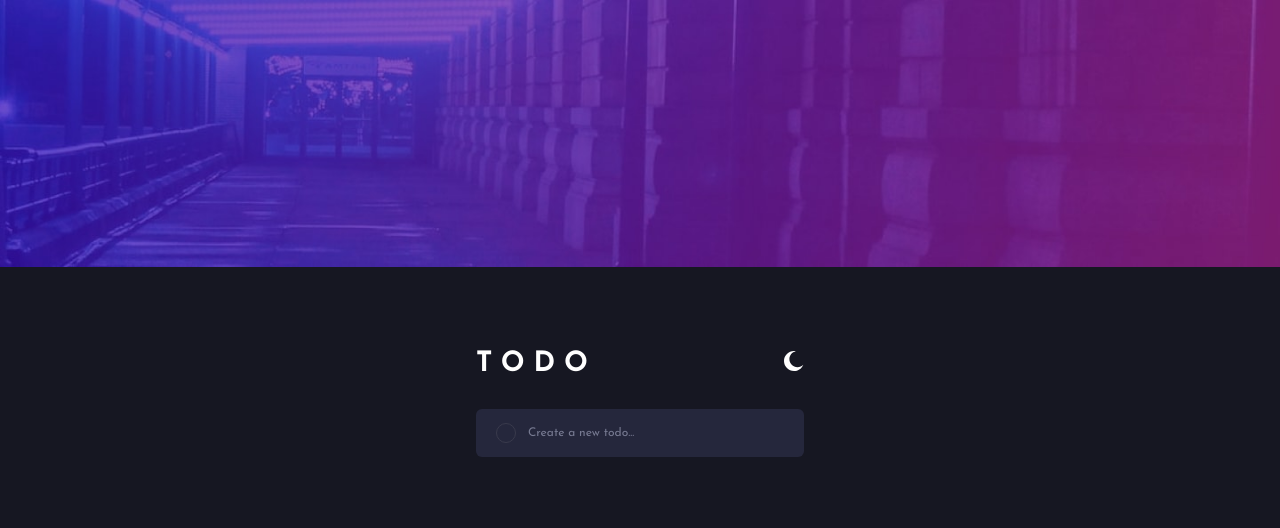
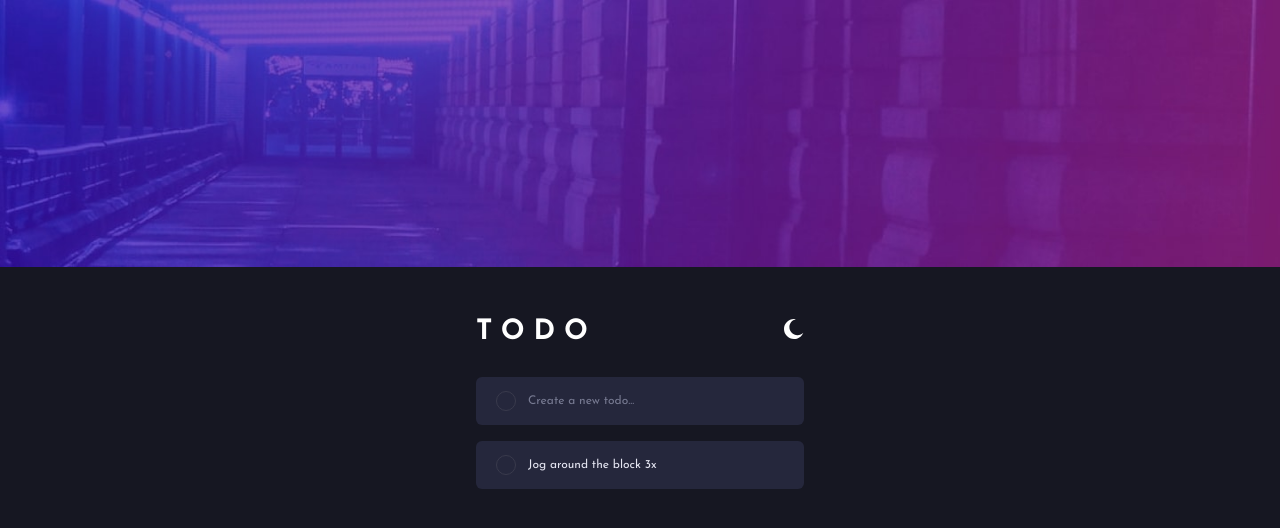
Before and after one commit to YokoMentor/todo-app, a Next.js app: page / in a window 1280 px wide. Shown: the top 528 px of the page. Built offline with nearby package versions, Linux system fonts and the light colour scheme.

Commit message:
Created initial layout for todo list item

```diff
--- a/app/page.module.css
+++ b/app/page.module.css
@@ -15,7 +15,8 @@
 }
 
 .icon_check {
-  background-image: url('../public/icon-check.svg');
+  background-image: url('../public/icon-check.svg'), linear-gradient(to bottom right, hsl(192, 100%, 67%), hsl(280, 87%, 65%));
+  background-repeat: no-repeat;
 }
 
 .icon_cross {
--- a/app/page.tsx
+++ b/app/page.tsx
@@ -29,6 +29,14 @@ export default function Home() {
           <div className='border border-disabled rounded-full w-[20px] h-[20px] ml-5 mr-3'></div>
           <input type='text' placeholder='Create a new todo...' className='text-text-dark text-xs focus:outline-none focus:text-hover'/>
         </div>
+        <label htmlFor="toDoList" className='flex items-center w-full bg-bg-container rounded-md h-[48px] text-hover text-xs has-checked:line-through has-checked:text-disabled cursor-pointer mt-4'>
+          <div className='relative flex items-center justify-center'>
+            <input type="radio" id="toDoList" name="color" className="peer w-[20px] h-[20px] ml-5 mr-3 rounded-full appearance-none border border-disabled cursor-pointer checked:border-white" />
+            <span className={`${styles.icon_check} bg-center absolute w-[20px] h-[20px] ml-5 mr-3 rounded-full opacity-0 peer-checked:opacity-100`}></span>
+          </div>
+          Jog around the block 3x
+        </label>
+        <hr className="solid"/>
       </div>
     </div>
   );
```
